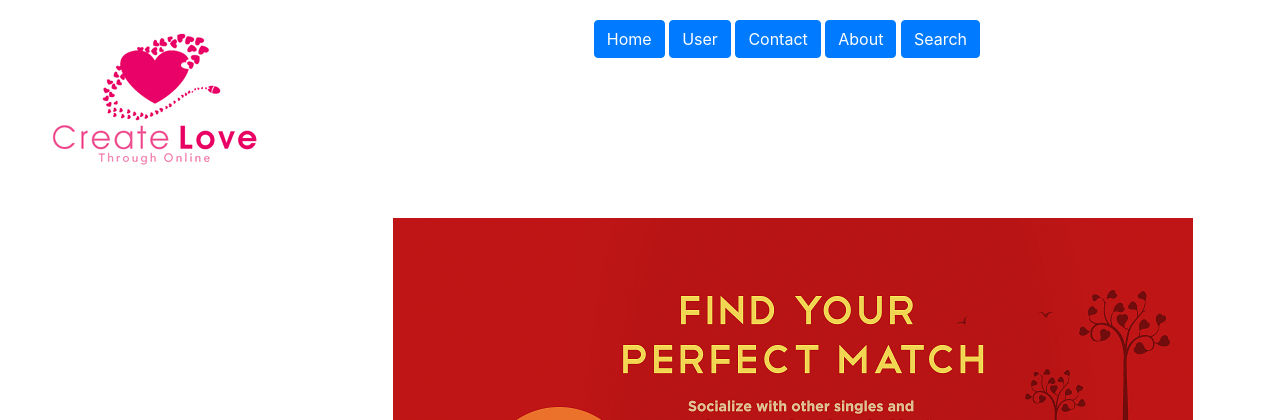
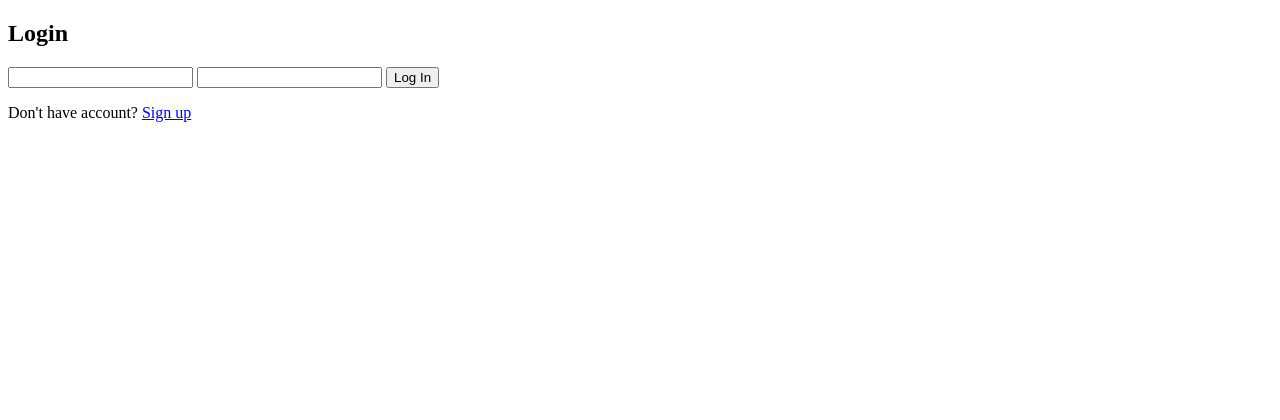
Before and after one commit to Saurya-singh/The_Sopronas, a Django app: page / in a window 1280 px wide. Shown: the top 420 px of the page. After the commit the page ends 122 px from the top, so only its background shows below. Run offline with Django 3.2, Linux system fonts and the light colour scheme; some libraries are stand-ins or nearby versions.

Commit message:
user auth

```diff
--- a/The_Sopranos/Matchmaking/admin.py
+++ b/The_Sopranos/Matchmaking/admin.py
@@ -1,3 +1,4 @@
 from django.contrib import admin
+from .models import Status
 
-# Register your models here.
+admin.site.register(Status)
--- a/The_Sopranos/Matchmaking/urls.py
+++ b/The_Sopranos/Matchmaking/urls.py
@@ -1,8 +1,9 @@
 from django.urls import path, include
 from . import views
+from .views import *
 
 urlpatterns = [
-    path('',views.home, name='home'),
+    path('',get_login_page, name=''),
     path('home',views.home, name='home'),
     path('notification',views.notification, name='nofification'),
     path('about',views.about, name='about'),
@@ -12,4 +13,9 @@ urlpatterns = [
     path('<int:id>/',views.status_form,name='status_update'),
     path('list',views.status_list, name="status_list"),
     path('delete/<int:id>/',views.status_delete,name='status_delete'),
+    path("login",get_login_page,name="login"),
+    path("sign_up",get_sign_up_page,name="sign_up"),
+    path("post_create_user",post_create_user),
+    path("post_login_user",post_login_user)
+
 ]
--- a/The_Sopranos/Matchmaking/views.py
+++ b/The_Sopranos/Matchmaking/views.py
@@ -1,8 +1,10 @@
 from django.shortcuts import render,redirect
 from .forms import statusform
 from .models import Status
+from django.contrib.auth import authenticate
+from django.contrib.auth.models import User
 
-# Create your views here.
+
 
 def home(request):
     return render(request, 'home.html')
@@ -43,3 +45,39 @@ def status_delete(request,id):
     status = Status.objects.get(pk=id)
     status.delete()
     return redirect('/list')
+
+def get_login_page(req):
+    return render(req,"login.html")
+
+def get_sign_up_page(req):
+    return render(req,"sign_up.html")
+
+def post_create_user(req):
+    username=req.POST["username"]
+    password=req.POST["password"]
+    fname=req.POST["fname"]
+    lname=req.POST["lname"]
+    address=req.POST["address"]
+    phonenumber=req.POST["phonenumber"]
+    emailaddress=req.POST["emailaddress"]
+
+    print(username)
+
+    user=User.objects.create_user(username=username,email=emailaddress,password=password)
+
+    user.save()
+
+    return redirect("login")
+
+def post_login_user(req):
+    username=req.POST["username"]
+    password=req.POST["password"]
+
+    print(username,password)
+
+    user=authenticate(username=username,password=password)
+    print(user)
+    if user is not None:
+        return render(req,"home.html")
+    else:
+        return redirect("login")
--- a/The_Sopranos/templates/home.html
+++ b/The_Sopranos/templates/home.html
@@ -16,6 +16,7 @@
     </div>
     <div class="nav-bar">
       <nav>
+        <a href="poststatus" class="btn btn-primary">Post Status</a>
             <a href="home" class="btn btn-primary">Home</a>
             <a href="notification" class="btn btn-primary">User</a>
             <a href="contact" class="btn btn-primary">Contact</a>
@@ -23,6 +24,9 @@
             <a href="search" class="btn btn-primary">Search</a>
         </nav>
     </div>
+    <div class="forStatus">
+
+    </div>
 </header>
 <div id="photo">
     <img src="../static/images/photo.png" alt="Photo" id="photo">
--- /dev/null
+++ b/The_Sopranos/templates/login.html
@@ -0,0 +1,19 @@
+<!DOCTYPE html>
+<html lang="en">
+<head>
+    <meta charset="UTF-8">
+    <meta name="viewport" content="width=device-width, initial-scale=1.0">
+    <meta http-equiv="X-UA-Compatible" content="ie=edge">
+    <title>Login</title>
+</head>
+<body>
+    <h2>Login</h2>
+    <form action="./post_login_user" method="POST">
+        {%csrf_token%}
+        <input type="text" name="username" id="username">
+        <input type="password" name="password" id="password">
+        <input type="submit" value="Log In">
+        <p>Don't have account? <a href="./sign_up">Sign up</a></p>
+    </form>
+</body>
+</html>
```
Also changed, not shown: The_Sopranos/Matchmaking/models.py (+6 -1 lines), The_Sopranos/templates/sign_up.html (added, +26 -0 lines), The_Sopranos/templates/status_list.html (+15 -30 lines), The_Sopranos/Matchmaking/migrations/0002_auto_20200122_1941.py (added), The_Sopranos/db.sqlite3.
